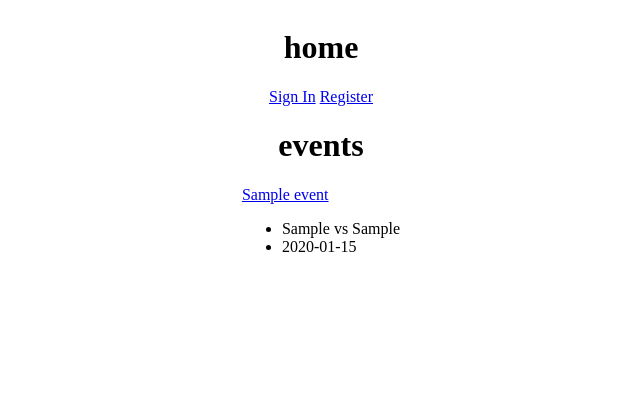
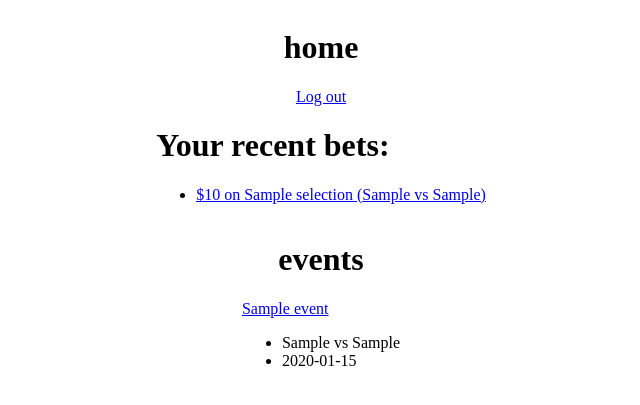
Before and after one commit to cmyk505/better-bets, a Flask app: template templates/home.html in a window 1280 px wide. Shown: the top 405 px of the page, without its empty margins (319-959 px from the left). Run offline with Flask 2, Linux system fonts and the light colour scheme; a user stored in the database is signed in; tables that the repository leaves empty hold one stand-in row (values such as "Sample post"); the template is opened without the code that fills it: values that come from a table or form of the project are taken from there, most other values are stand-ins (such as "Sample title", 1, 10 or a date in 2020).

Commit message:
added functionality to see bets from last 30 days on home screen. Added functionality on Events page to load most recent page. Added logout route + conditional logic for showing login/logout/register links on home page.

```diff
--- a/app.py
+++ b/app.py
@@ -22,7 +22,7 @@ from flask_login import (
 
 import os
 import json
-from datetime import date
+from datetime import date, datetime, timedelta
 from models import (
     db,
     connect_db,
@@ -65,7 +65,29 @@ def render_home_page():
 
     events = Event.query.filter(Event.date >= date.today()).limit(10)
 
-    return render_template("home.html", events=events)
+    # if logged in, show user their 10 most recent bets
+    last_30_days = datetime.today() - timedelta(days=30)
+    bets = (
+        None
+        if current_user.is_authenticated is False
+        else Bet.query.filter(
+            Bet.event_date >= last_30_days, Bet.user_id == current_user.id
+        ).limit(10)
+    )
+    if bets:
+        bets_events = []
+        for bet in bets:
+            bets_events.append(
+                {
+                    "event": (Event.query.filter(Event.id == bet.event)).first(),
+                    "bet": bet,
+                }
+            )
+
+    else:
+        bets_events = None
+
+    return render_template("home.html", events=events, bets_events=bets_events)
 
 
 @app.route("/register", methods=["GET", "POST"])
@@ -120,20 +142,44 @@ def login():
     return render_template("login.html", title="Login", form=form)
 
 
+@app.route("/logout")
+@login_required
+def logout():
+    logout_user()
+    flash("You've logged out")
+    return redirect(url_for("render_home_page"))
+
+
 @app.route("/event/<id>")
 def render_event(id):
     event = Event.query.get(id)
-    if event is not None:
+
+    # redirect to home if event does not exist
+    if event is None:
+        return redirect("/")
+
+    if event is not None and current_user.is_authenticated:
         bet = Bet.query.filter(
             Bet.event == event.id, Bet.user_id == current_user.id
         ).first()
-    else:
-        return redirect("/")
-    # redirect to home if event does not exist
     bet_on = False if bet == None else True
     result = event.winner
+
+    # get 5 most recent bets on event
+
+    if len(event.bets) > 0:
+        bets = event.bets[-5:]
+    else:
+        bets = None
+    # bets = (
+    #     Bet.query.filter(Bet.date >= date.today())
+    #     .order_by(Bet.id.desc())
+    #     .first()
+    #     .limit(5)
+    # )
+
     return render_template(
-        "event.html", event=event, bet_on=bet_on, bet=bet, result=result
+        "event.html", event=event, bet_on=bet_on, bet=bet, bets=bets, result=result
     )
 
 
@@ -160,13 +206,12 @@ def place_bet():
     db.session.add(
         Bet(
             event=event.id,
+            event_date=event.date,
             selection=selection,
             amount=int(amount),
             user_id=current_user.id,
         )
     )
-
-    db.session.commit()
 
     # get current user balance, then update it
     user_balance = convert_to_named_tuple(
@@ -177,28 +222,32 @@ def place_bet():
     )[0].balance
 
     new_balance = user_balance - int(amount)
+    # prevent any bet that brings user balance below 0
     if new_balance < 0:
         return json.dumps(
             {"text": f"Your balance of {user_balance} is too low for this bet."}
         )
-
-    db.session.execute(
-        "UPDATE user_balance SET balance = :new_balance WHERE user_id = :id",
-        {"new_balance": new_balance, "id": current_user.id},
-    )
-    return json.dumps({"text": f"You bet on {selection}. New balance is {new_balance}"})
+    else:
+        db.session.execute(
+            "UPDATE user_balance SET balance = :new_balance WHERE user_id = :id",
+            {"new_balance": new_balance, "id": current_user.id},
+        )
+        db.session.commit()
+        return json.dumps(
+            {"text": f"You bet on {selection}. New balance is {new_balance}"}
+        )
 
 
 @app.route("/api/bet", methods=["PATCH"])
 def update_bet():
-    """Receives JSON posted from JS event listener with 1) event ID user is updating 2) user's update and then updates database"""
+    """Receives JSON posted from scheduled task with 1) event ID 2) resolution to bet and then updates database"""
     json_data = json.loads(request.data)
     event = Event.query.get(json_data["eventId"])
 
 
-@app.route("/api/bet", methods=["DELETE"])
-def delete_bet():
-    """Receives JSON posted from JS event listener with event ID user is deleting and updates database"""
-    json_data = json.loads(request.data)
-    print("pause")
-    return json.dumps({"text": f"You bet on {json_data['selection']}"})
+# @app.route("/api/bet", methods=["DELETE"])
+# def delete_bet():
+#     """Receives JSON posted from JS event listener with event ID user is deleting and updates database"""
+#     json_data = json.loads(request.data)
+#     print("pause")
+#     return json.dumps({"text": f"You bet on {json_data['selection']}"})
--- a/models.py
+++ b/models.py
@@ -3,6 +3,7 @@ from flask_sqlalchemy import SQLAlchemy
 from flask_bcrypt import Bcrypt
 from faker import Faker
 from flask_login import LoginManager, UserMixin
+from sqlalchemy.orm import relationship
 
 # using bcrypt for password hashing
 db = SQLAlchemy()
@@ -127,6 +128,8 @@ class Event(db.Model):
     winner = db.Column(db.String(50), default="Undecided")
     date = db.Column(db.Date, nullable=False)
 
+    bets = db.relationship("Bet", backref="event_ref")
+
     # write methods
     # 1 call api, use sqlalchemy to get event data, write to db
     # 2 determine the winner
@@ -146,6 +149,7 @@ class Bet(db.Model):
     id = db.Column(db.Integer, primary_key=True)
     user_id = db.Column(db.Integer, db.ForeignKey("users.id"), nullable=False)
     event = db.Column(db.Integer, db.ForeignKey("event.id"), nullable=False)
+    event_date = db.Column(db.Date, nullable=False)
     selection = db.Column(db.String(100), nullable=False)
     result = db.String(db.String(1))
     final_margin = db.Column(db.Integer, default=0)
--- a/templates/home.html
+++ b/templates/home.html
@@ -7,9 +7,25 @@
 
 <div class="top-container">
     <h1>home</h1>
+    {% if current_user.is_authenticated == False %}
     <div>
         <a href="{{ url_for('login') }}">Sign In</a>
         <a href="{{ url_for('register') }}">Register</a>
+    </div>
+    {% else %}
+    <a href="{{ url_for('logout') }}">Log out</a>
+    {% endif %}
+
+    <div class="bet-container">
+        {% if bets_events %}
+        <h1>Your recent bets:</h1>
+        <ul id="bet-ul">
+            {% for bet in bets_events %}
+            <li><a href="/event/{{bet['event'].id}}">${{bet['bet'].amount}} on {{bet['bet'].selection}}
+                    ({{bet['event'].home_team}} vs {{bet['event'].away_team}})</a></li>
+            {% endfor %}
+        </ul>
+        {% endif %}
     </div>
 
     <div class="event-container">
```
Also changed, not shown: templates/event.html (+12 -0 lines).
